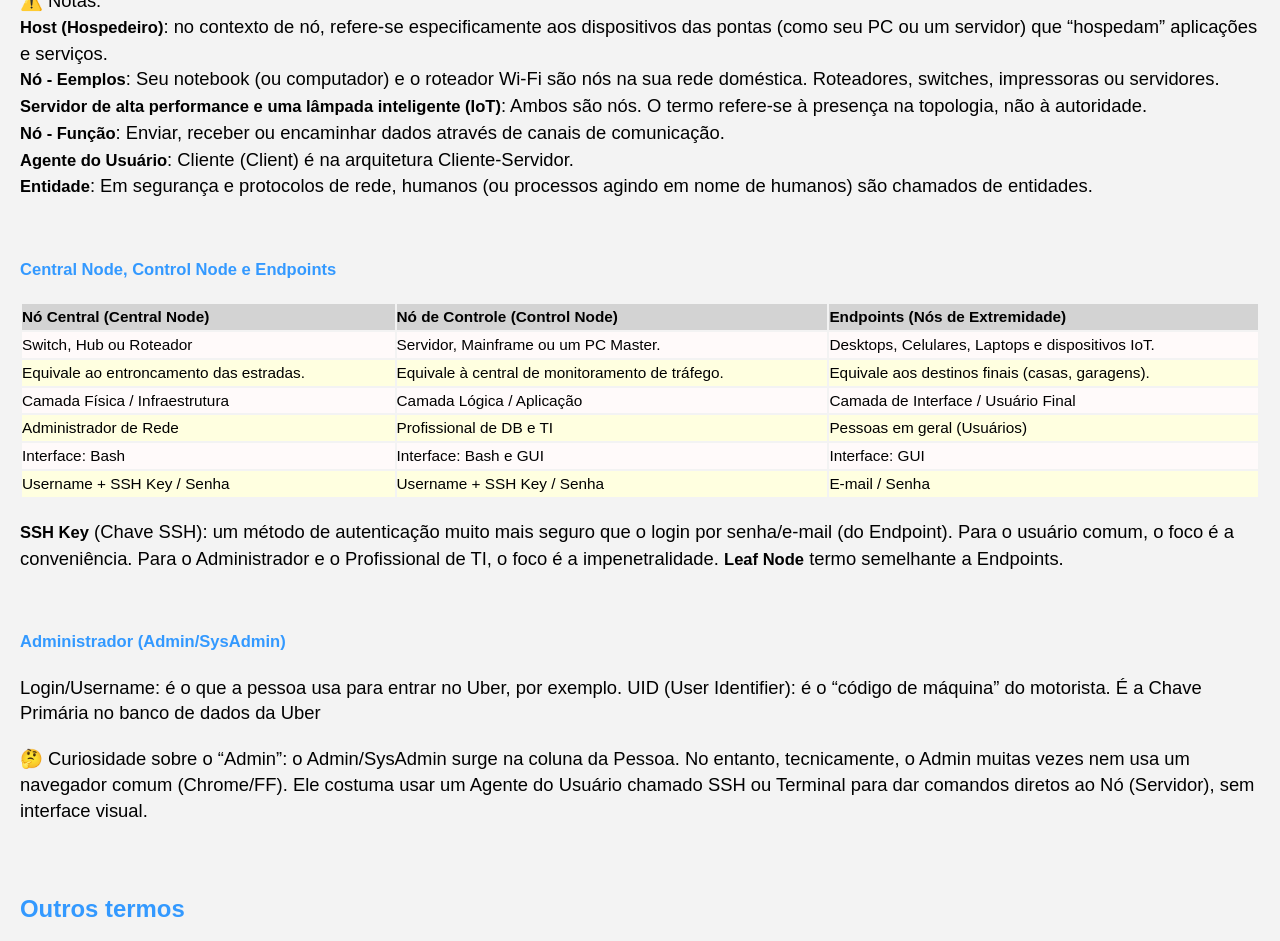
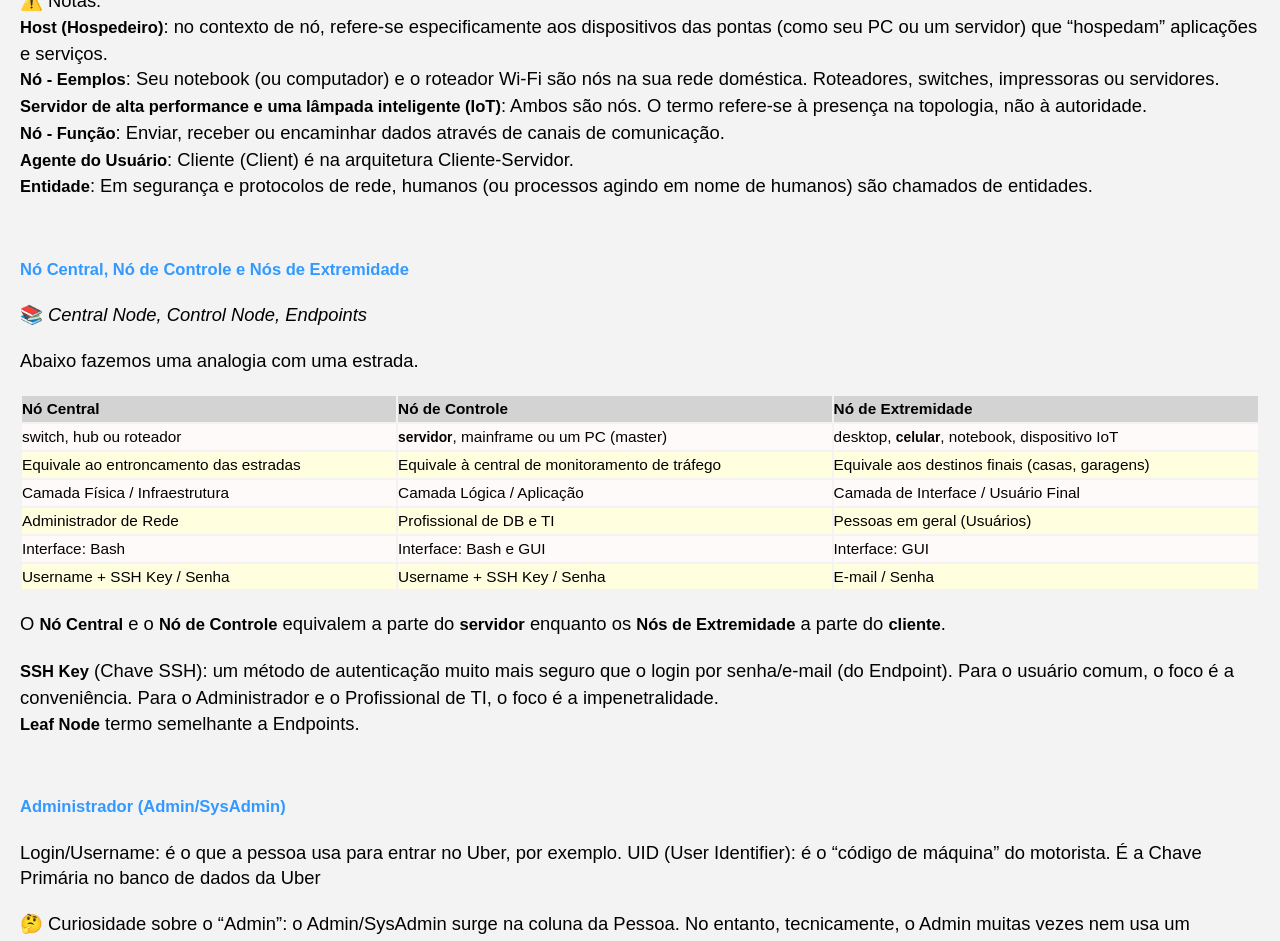
Before and after one commit to Joesynth/joesynth.github.io, a Jekyll site: the page built from _posts/2021-07-28-rede.md, in a window 1280 px wide and 1400 px high, scrolled down 1513 px. Shown: the top 941 px of the window. Built offline with Jekyll 4.4.1, drawn with Linux system fonts in a browser that asks for light colours; some of the changed text lies outside the part shown.

Commit message:
Update 2021-07-28-rede.md

```diff
--- a/_posts/2021-07-28-rede.md
+++ b/_posts/2021-07-28-rede.md
@@ -53,18 +53,23 @@ Administração de Rede: O "dono" costuma ser o Administrador de Rede, que é um
 
 
 
-###### Central Node, Control Node e Endpoints
+###### Nó Central, Nó de Controle e Nós de Extremidade
 
-|Nó Central (Central Node) | Nó de Controle (Control Node) | Endpoints (Nós de Extremidade) |
+📚 *Central Node, Control Node, Endpoints*
+
+Abaixo fazemos uma analogia com uma estrada.
+
+|Nó Central | Nó de Controle | Nó de Extremidade |
 | :--- | :--- | :--- |
-|Switch, Hub ou Roteador | Servidor, Mainframe ou um PC Master. | Desktops, Celulares, Laptops e dispositivos IoT. |
-|Equivale ao entroncamento das estradas. | Equivale à central de monitoramento de tráfego. | Equivale aos destinos finais (casas, garagens). |
+|switch, hub ou roteador | **servidor**, mainframe ou um PC (master) | desktop, **celular**, notebook, dispositivo IoT |
+|Equivale ao entroncamento das estradas | Equivale à central de monitoramento de tráfego | Equivale aos destinos finais (casas, garagens) |
 |Camada Física / Infraestrutura | Camada Lógica / Aplicação | Camada de Interface / Usuário Final |
 |Administrador de Rede|Profissional de DB e TI|Pessoas em geral (Usuários)|
 |Interface: Bash |Interface: Bash e GUI|Interface: GUI|
 |Username + SSH Key / Senha|Username + SSH Key / Senha|E-mail / Senha|
 
 
+O **Nó Central** e o **Nó de Controle** equivalem a parte do **servidor** enquanto os **Nós de Extremidade** a parte do **cliente**.
 
 **SSH Key** (Chave SSH): um método de autenticação muito mais seguro que o login por senha/e-mail (do Endpoint). Para o usuário comum, o foco é a conveniência. Para o Administrador e o Profissional de TI, o foco é a impenetralidade.
 **Leaf Node** termo semelhante a Endpoints.
@@ -78,6 +83,29 @@ Login/Username: é o que a pessoa usa para entrar no Uber, por exemplo.
 UID (User Identifier): é o "código de máquina" do motorista. É a Chave Primária no banco de dados da Uber
 
 🤔 Curiosidade sobre o "Admin": o Admin/SysAdmin surge na coluna da Pessoa. No entanto, tecnicamente, o Admin muitas vezes nem usa um navegador comum (Chrome/FF). Ele costuma usar um Agente do Usuário chamado SSH ou Terminal para dar comandos diretos ao Nó (Servidor), sem interface visual.
+
+
+## Cliente/Servidor e P2P
+
+###### Cliente/Servidor
+
+📚 *client-server*
+
+<img src="https://w3.cs.jmu.edu/kirkpams/OpenCSF/Books/csf/html/_images/CSF-Images.1.5.png" width="320" />
+
+
+<h5>Cliente / Servidor</h5>
+
+**Cliente** Usuário que acessa o nosso site.
+**Servidor** Onde nosso site está hospedado e quem serve o conteúdo para o nosso cliente.
+
+
+
+Redes de Computadores (básico, confirmar em apostilas minha; fazer página "noções de rede [ESTILo CONSOLIDAÇÂO COm LINKS]"):
+⛲ https://segredosdeconcurso.com.br/redes-de-computadores-para-concurso/
+
+<img src="https://blog.hathora.dev/content/images/2022/05/p2p_client-server.png" width="320" /> Além de '<em>client-server</em>' há a ideia '<em>peer-to-peer</em>'.
+
 
 ## Outros termos
 
@@ -189,17 +217,6 @@ Termo referente a entidade que consome os serviços de uma outra entidade servid
 |cliente gordo|cliente magro|
 |podem realizar boa parte das tarefas independente de um servidor|Refere-se a dependência total do servidor para realizar as tarefas; inclusive diskless (sem HD), ou seja, há dependência até pra carregar OS.|
 
-<h5>Cliente / Servidor</h5>
-
-**Cliente** Usuário que acessa o nosso site.
-**Servidor** Onde nosso site está hospedado e quem serve o conteúdo para o nosso cliente.
-
-xxx
-
-Redes de Computadores (básico, confirmar em apostilas minha; fazer página "noções de rede [ESTILo CONSOLIDAÇÂO COm LINKS]"):
-⛲ https://segredosdeconcurso.com.br/redes-de-computadores-para-concurso/
-
-<img src="https://blog.hathora.dev/content/images/2022/05/p2p_client-server.png" width="310" /> Além de '<em>client-server</em>' há a ideia '<em>peer-to-peer</em>'.
 
 
 
```
